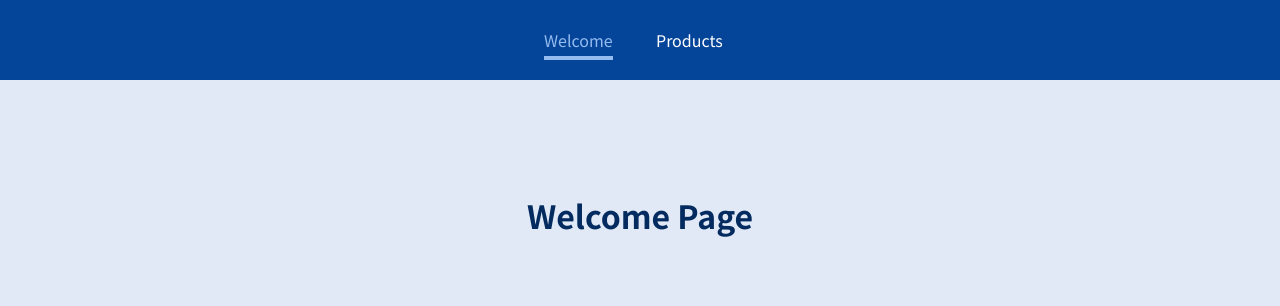
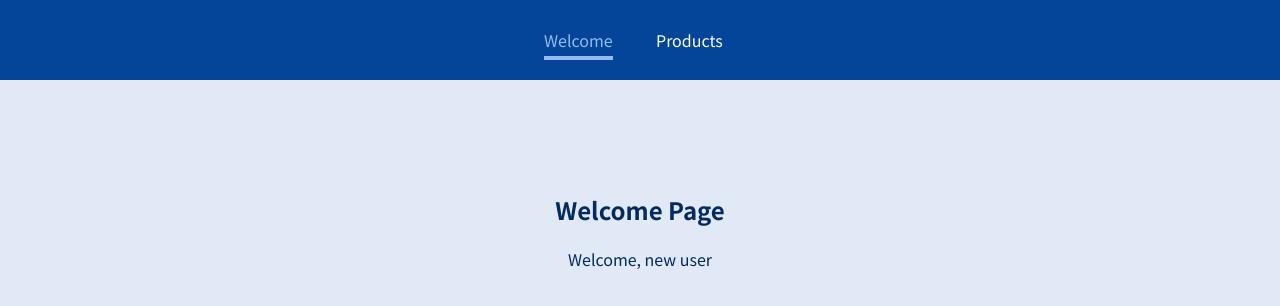
Before and after one commit to Athul-dev-7/ReactTrails, a JavaScript app in the folder spa-with-router/: page /welcome/new-user in a window 1280 px wide. Shown: the top 306 px of the page. Built offline with nearby package versions, Linux system fonts and the light colour scheme.

Commit message:
Nested Route.

```diff
--- a/spa-with-router/src/pages/Welcome.js
+++ b/spa-with-router/src/pages/Welcome.js
@@ -1,7 +1,14 @@
-import React from 'react';
+import { Route } from 'react-router-dom';
 
 const Welcome = () => {
-    return <h1>Welcome Page</h1>;
+    return (
+        <section>
+            <h1>Welcome Page</h1>
+            <Route path="/welcome/new-user">
+                <p>Welcome, new user</p>
+            </Route>
+        </section>
+    );
 };
 
 export default Welcome;
```
